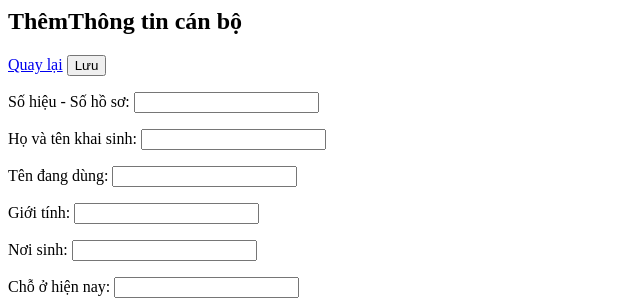
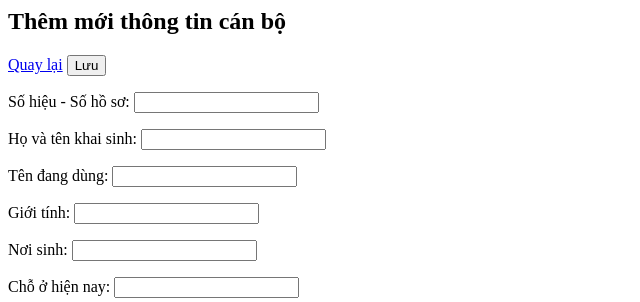
Before and after one commit to ndturng/data_management_CA, a Django app: page /officers/new/ in a window 1280 px wide. Shown: the top 302 px of the page, without its empty margins (0-640 px from the left). Run offline with Django 5.2, Linux system fonts and the light colour scheme; the visitor is signed in with stand-in values (Sample User, id 1).

Commit message:
refactor

```diff
--- a/officers/templates/officers/officer_form.html
+++ b/officers/templates/officers/officer_form.html
@@ -1,4 +1,12 @@
-<h2>{% if form.instance.pk %}Cập nhật{% else %}Thêm{% endif %}Thông tin cán bộ</h2>
+<h2>
+
+    {% if form.instance.pk %}
+        Cập nhật thông tin cán bộ: {{ form.instance.birth_name }}
+    {% else %}
+        Thêm mới thông tin cán bộ
+    {% endif %}
+
+</h2>
 <form method="post">
     {% csrf_token %}
     <a href="{% url 'officer_list' %}">Quay lại</a>
--- a/officers/templates/officers/officer_list.html
+++ b/officers/templates/officers/officer_list.html
@@ -371,7 +371,7 @@
 {% endif %}
 
 
-<!-- Display messages -->
+<!-- Display messages when there's an error during the process of file upload -->
 
 {% if messages %}
 
@@ -415,7 +415,7 @@
         {% csrf_token %}
         <h3>Chọn cán bộ và thông tin cần trích xuất</h3>
 
-        <!-- Officer Selection -->
+        <!-- Officers Selection -->
         <div>
             <strong>Chọn cán bộ:</strong>
             <br />
@@ -442,7 +442,7 @@
             </ol>
         </div>
 
-        <!-- Field Selection -->
+        <!-- Fields Selection -->
         <div>
             <strong>Chọn thông tin:</strong>
             <br />
```
